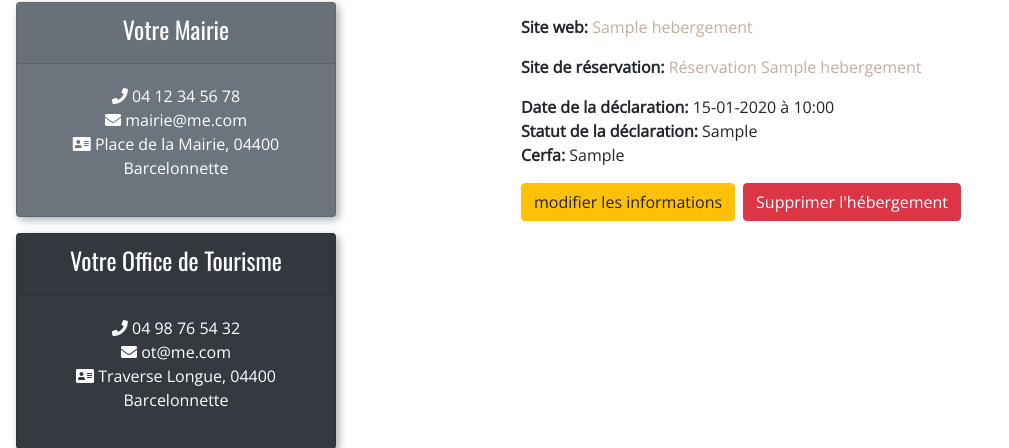
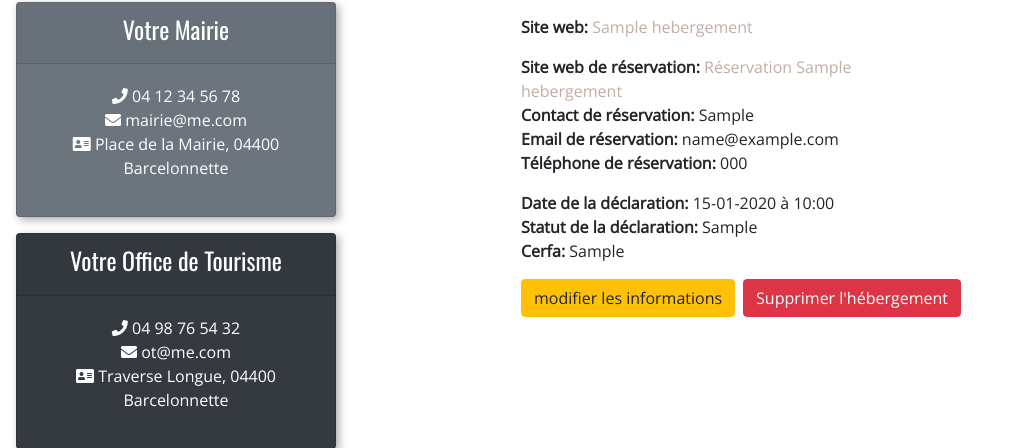
Before and after one commit to Malixette/declaration-meuble, a Symfony app: template templates/hebergement/show.html.twig in a window 1280 px wide. Shown: the part 583-1031 px from the top of the page, without its empty margins (0-1009 px from the left). Run offline with Twig, Linux system fonts and the light colour scheme; the template is opened without the code that fills it: most values are stand-ins (such as "Sample title", 1, 10 or a date in 2020); grey boxes marked "Sample" are stand-in pictures; some libraries are stand-ins or nearby versions.

Commit message:
edit hebergement et upload image test

```diff
--- a/config/services.yaml
+++ b/config/services.yaml
@@ -2,6 +2,7 @@
 # https://symfony.com/doc/current/best_practices/configuration.html#application-related-configuration
 parameters:
     locale: 'en'
+    images_directory: '%kernel.root_dir%/public/assets/img/uploads'
 
 services:
     # default configuration for services in *this* file
--- a/src/Entity/Hebergement.php
+++ b/src/Entity/Hebergement.php
@@ -105,6 +105,7 @@ class Hebergement
 
     /**
      * @ORM\Column(type="string", length=255, nullable=true)
+     * @Assert\File(mimeTypes={ "image/jpeg" })
      */
     private $heb_photo_1;
 
@@ -392,12 +393,12 @@ class Hebergement
         return $this;
     }
 
-    public function getHebPhoto1(): ?string
+    public function getHebPhoto1()
     {
         return $this->heb_photo_1;
     }
 
-    public function setHebPhoto1(?string $heb_photo_1): self
+    public function setHebPhoto1($heb_photo_1): self
     {
         $this->heb_photo_1 = $heb_photo_1;
 
--- a/templates/admin_home/index.html.twig
+++ b/templates/admin_home/index.html.twig
@@ -35,7 +35,7 @@
             <td class="align-middle">{{ hebergement.hebPeriodesLocation }}</td>
             <td class="align-middle">{{ hebergement.hebStatut }}</td>
             <td class="align-middle"><a href="{{ path('hebergement_show', {'id': hebergement.id}) }}"><i class="fas fa-search"></i></a></td>
-            <td class="align-middle"><i class="fas fa-trash-alt"></i></td>
+            <td class="align-middle"><a href="{{ path('hebergement_delete', {'id': hebergement.id}) }}"><i class="fas fa-trash-alt"></i></a></td>
           </tr>
         {% endfor %}
       </tbody>
--- a/templates/hebergement/edit.html.twig
+++ b/templates/hebergement/edit.html.twig
@@ -6,9 +6,10 @@
     <h1 class="mt-5 mb-4 p-3 text-center">Modifier les informations de votre hébergement</h1>
 {% endblock %}
 
+{% form_theme form 'bootstrap_4_layout.html.twig' %}
+
 {% block body %}
-
-    <div class="row">
+    <div class="row justify-content-center">
         {{ form_start(form) }}
 
         <div class="field">
--- a/templates/hebergement/show.html.twig
+++ b/templates/hebergement/show.html.twig
@@ -37,7 +37,16 @@
                 <p><strong>Site web:</strong> <a href="{{ hebergement.hebSiteWeb }}">{{ hebergement.hebName }}</a></p>
             {% endif %}
             {% if hebergement.hebSiteResa != '' %}
-                <p><strong>Site de réservation:</strong> <a href="{{ hebergement.hebSiteResa }}">Réservation {{ hebergement.hebName }}</a></p>
+                <p><strong>Site web de réservation:</strong> <a href="{{ hebergement.hebSiteResa }}">Réservation {{ hebergement.hebName }}</a><br>
+            {% endif %}
+            {% if hebergement.hebContactResa != '' %}
+                <strong>Contact de réservation:</strong> {{ hebergement.hebContactResa }}<br>
+            {% endif %}
+            {% if hebergement.hebEmailResa != '' %}
+                <strong>Email de réservation:</strong> {{ hebergement.hebEmailResa }}<br>
+            {% endif %}
+            {% if hebergement.hebTelResa != '' %}
+                <strong>Téléphone de réservation:</strong> {{ hebergement.hebTelResa }}</p>
             {% endif %}
             <p><strong>Date de la déclaration:</strong> {{ hebergement.hebDateDeclaration | date('d-m-Y à H:i') }} <br>
             <strong>Statut de la déclaration:</strong> {{ hebergement.hebStatut }}<br>
```
Also changed, not shown: src/Controller/HebergementController.php (+19 -0 lines), src/Form/HebergementType.php (+6 -1 lines).
